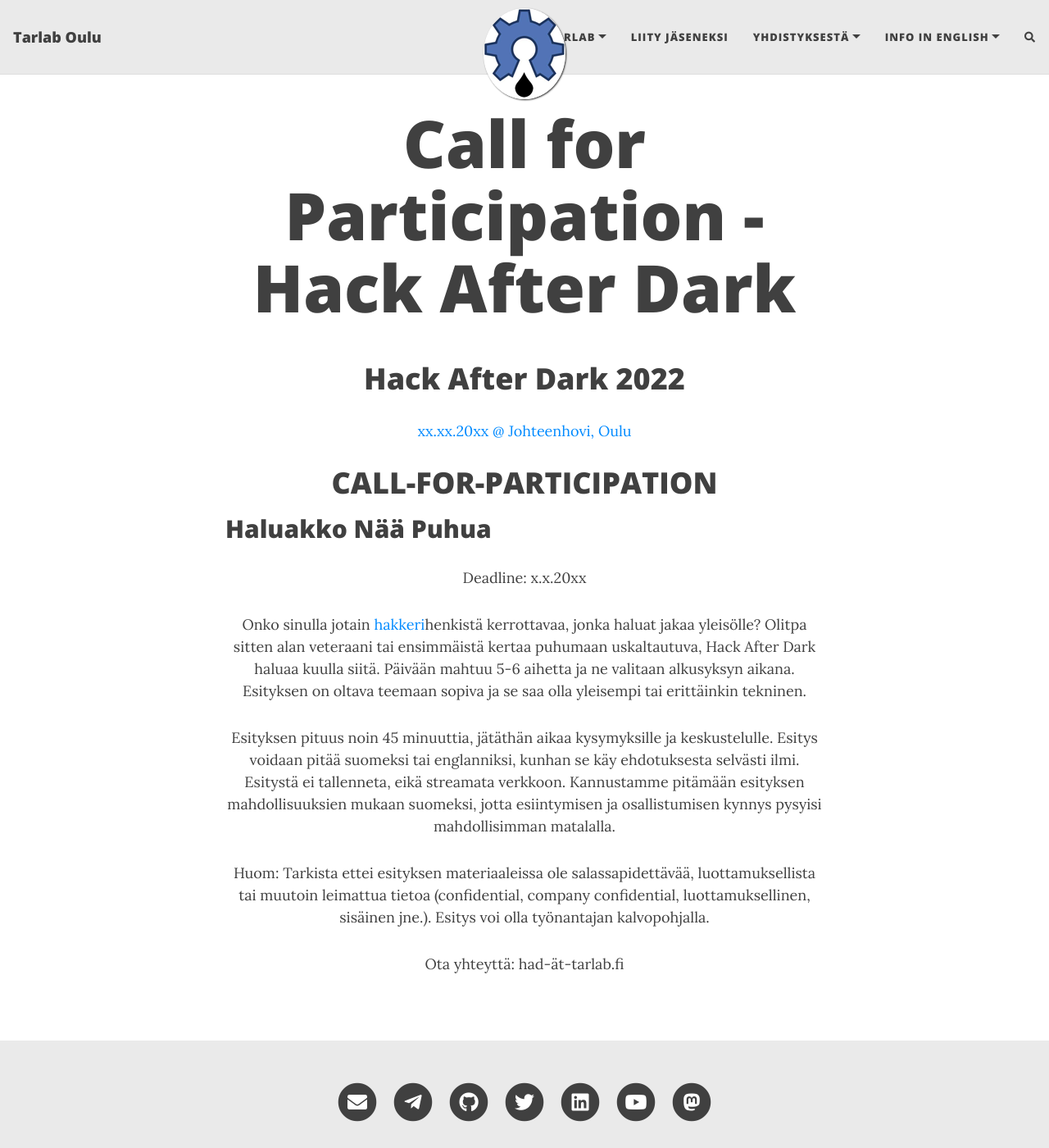
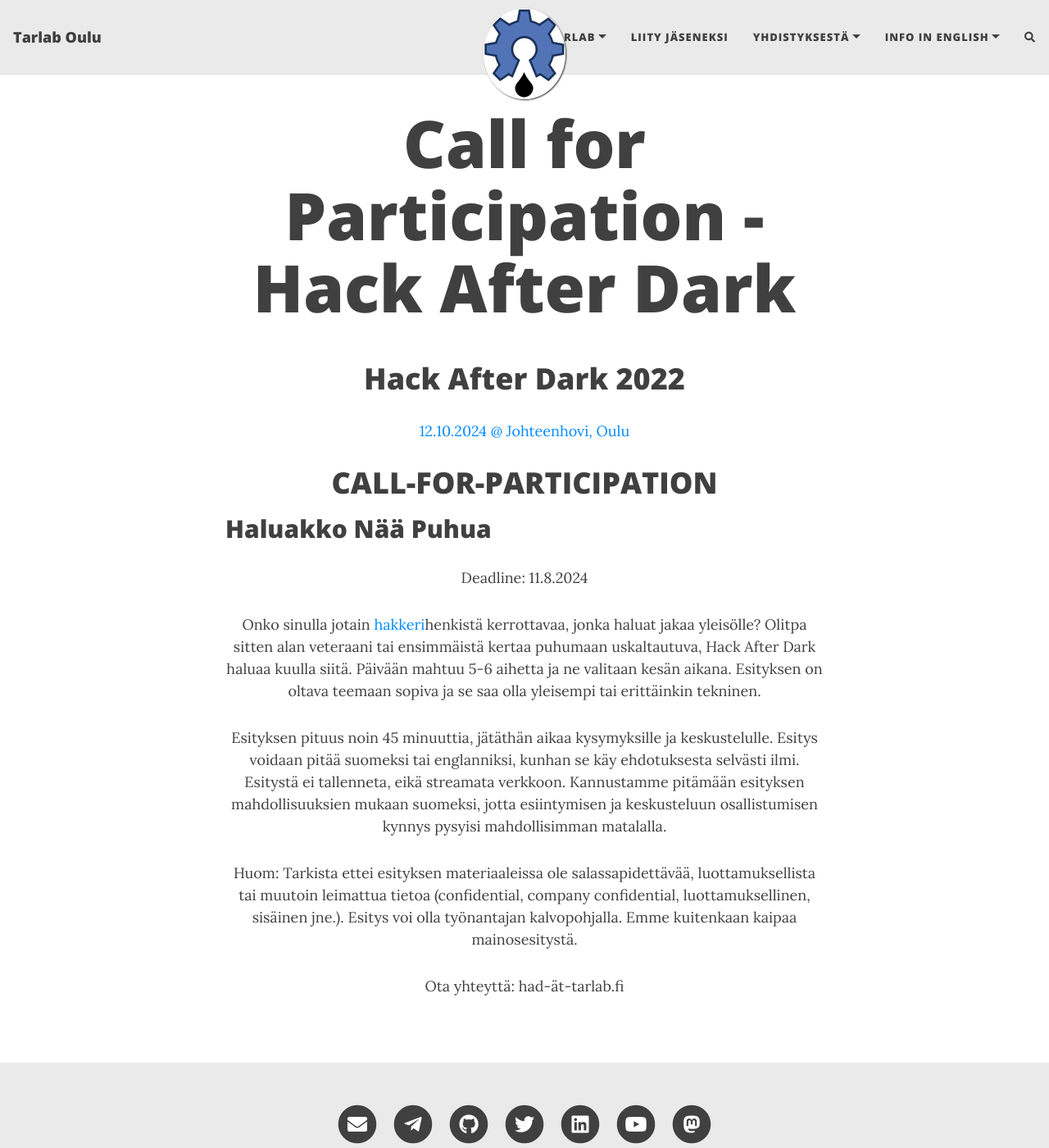
Before and after one commit to Tarlab/tarlab.github.io, a Jekyll site: the page built from _pages/cfp.md, in a window 1280 px wide and 1400 px high. Shown: the whole window at 82% size. Built offline with Jekyll 4.4.1, drawn with Linux system fonts in a browser that asks for light colours; nearby versions of some CDN libraries; comment, search, counter and statistics services are not loaded.

Commit message:
Update for 2024

```diff
--- a/_pages/cfp.md
+++ b/_pages/cfp.md
@@ -3,15 +3,15 @@ layout: page
 title: Call for Participation - Hack After Dark
 ---
 # Hack After Dark 2022
-[xx.xx.20xx @ Johteenhovi, Oulu](https://tarlab.fi/HackAfterDark/)
+[12.10.2024 @ Johteenhovi, Oulu](https://tarlab.fi/HackAfterDark/)
 # CALL-FOR-PARTICIPATION
 ## Haluakko Nää Puhua
-Deadline: x.x.20xx
+Deadline: 11.8.2024
 
-Onko sinulla jotain [hakkeri](https://fi.wikipedia.org/wiki/Hakkeri#Hakkeri-sana)henkistä kerrottavaa, jonka haluat jakaa yleisölle? Olitpa sitten alan veteraani tai ensimmäistä kertaa puhumaan uskaltautuva, Hack After Dark haluaa kuulla siitä. Päivään mahtuu 5-6 aihetta ja ne valitaan alkusyksyn aikana. Esityksen on oltava teemaan sopiva ja se saa olla yleisempi tai erittäinkin tekninen.
+Onko sinulla jotain [hakkeri](https://fi.wikipedia.org/wiki/Hakkeri#Hakkeri-sana)henkistä kerrottavaa, jonka haluat jakaa yleisölle? Olitpa sitten alan veteraani tai ensimmäistä kertaa puhumaan uskaltautuva, Hack After Dark haluaa kuulla siitä. Päivään mahtuu 5-6 aihetta ja ne valitaan kesän aikana. Esityksen on oltava teemaan sopiva ja se saa olla yleisempi tai erittäinkin tekninen.
 
-Esityksen pituus noin 45 minuuttia, jätäthän aikaa kysymyksille ja keskustelulle. Esitys voidaan pitää suomeksi tai englanniksi, kunhan se käy ehdotuksesta selvästi ilmi. Esitystä ei tallenneta, eikä streamata verkkoon. Kannustamme pitämään esityksen mahdollisuuksien mukaan suomeksi, jotta esiintymisen ja osallistumisen kynnys pysyisi mahdollisimman matalalla.
+Esityksen pituus noin 45 minuuttia, jätäthän aikaa kysymyksille ja keskustelulle. Esitys voidaan pitää suomeksi tai englanniksi, kunhan se käy ehdotuksesta selvästi ilmi. Esitystä ei tallenneta, eikä streamata verkkoon. Kannustamme pitämään esityksen mahdollisuuksien mukaan suomeksi, jotta esiintymisen ja keskusteluun osallistumisen kynnys pysyisi mahdollisimman matalalla.
 
-Huom: Tarkista ettei esityksen materiaaleissa ole salassapidettävää, luottamuksellista tai muutoin leimattua tietoa (confidential, company confidential, luottamuksellinen, sisäinen jne.). Esitys voi olla työnantajan kalvopohjalla.
+Huom: Tarkista ettei esityksen materiaaleissa ole salassapidettävää, luottamuksellista tai muutoin leimattua tietoa (confidential, company confidential, luottamuksellinen, sisäinen jne.). Esitys voi olla työnantajan kalvopohjalla. Emme kuitenkaan kaipaa mainosesitystä.
 
 Ota yhteyttä: had-ät-tarlab.fi
```
